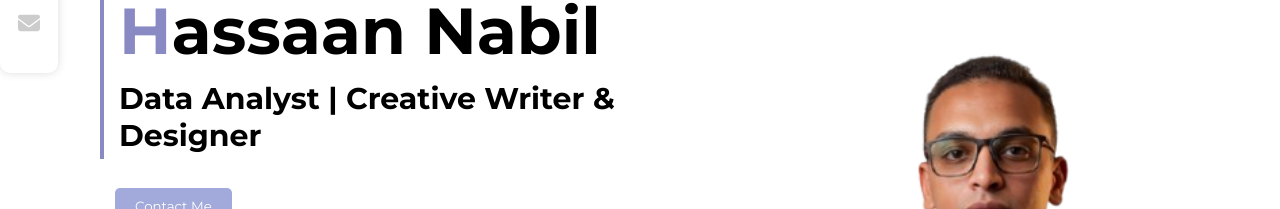
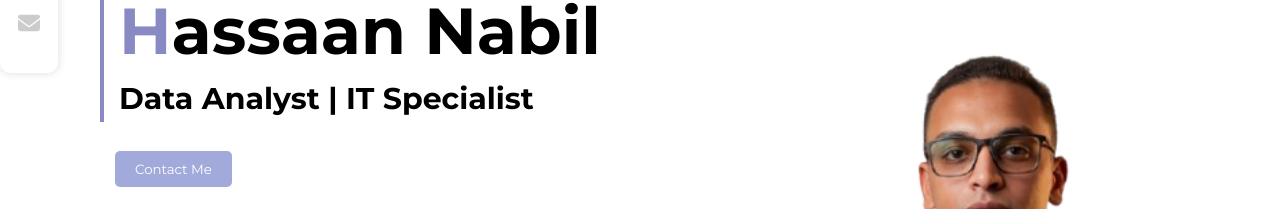
Before and after one commit to hassaan2020/hassaan-portfolio, a React (Create React App) app: page /#/ in a window 1280 px wide. Shown: the part 480-689 px from the top of the page. Built offline with nearby package versions, Linux system fonts and the light colour scheme; a web font is replaced by a local one.

Commit message:
Update Home.js
changed by me

```diff
--- a/src/Components/Home/Home.js
+++ b/src/Components/Home/Home.js
@@ -21,7 +21,7 @@ class Home extends Component{
                         <div className="detailsCh">
                             <h3>Hello, I'm</h3>
                             <h1>Hassaan Nabil</h1>
-                            <h3>Data Analyst | Creative Writer & Designer</h3>
+                            <h3>Data Analyst | IT Specialist</h3>
                             <br/>
                             <NavLink to="/ContactMe">
                                 <button>Contact Me</button>
```
